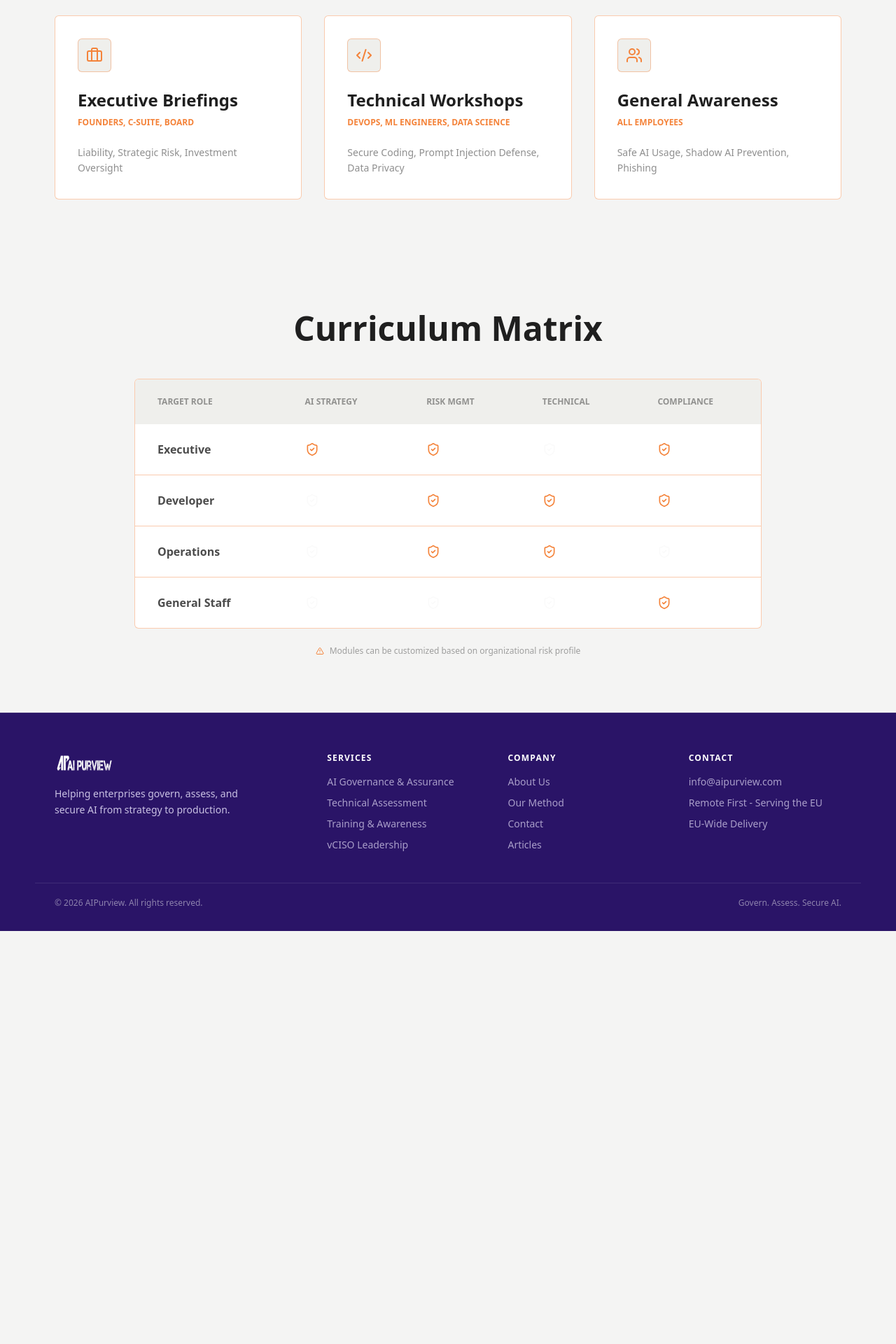
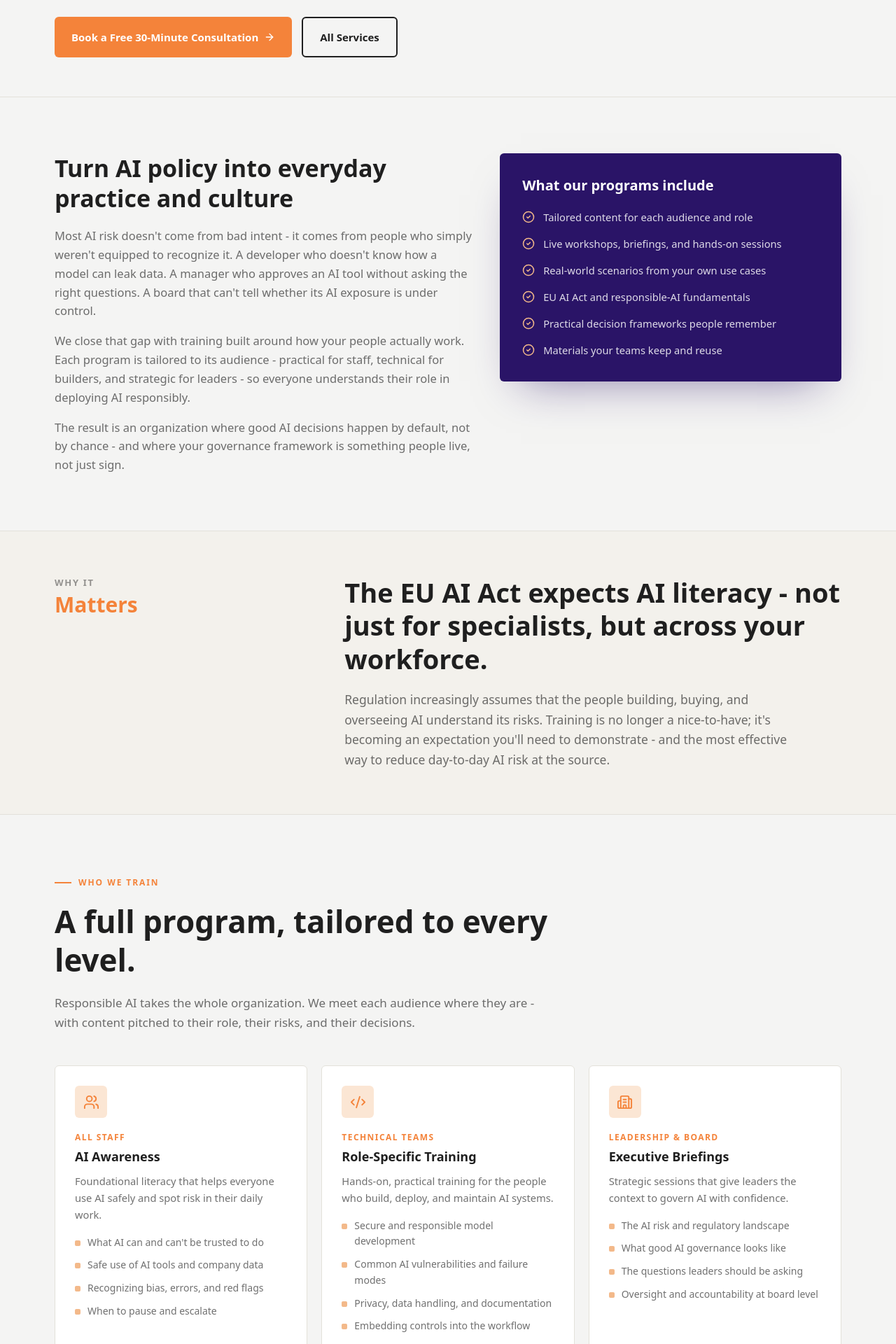
Before and after one commit to ziakn/aipurview, a Next.js app: page /training in a window 1280 px wide. Shown: the part 540-2460 px from the top of the page at 70% size. Before the commit the page ends 1870 px from the top, so only its background shows below. Built offline with nearby package versions, Linux system fonts and the light colour scheme.

Commit message:
n-changes

```diff
--- a/src/app/training/page.tsx
+++ b/src/app/training/page.tsx
@@ -1,142 +1,332 @@
 "use client";
 
+import Link from "next/link";
+import type { ReactNode } from "react";
 import { motion } from "framer-motion";
-import { AlertTriangle, Briefcase, Code2, GraduationCap, ShieldCheck, Users } from "lucide-react";
+import {
+    ArrowRight,
+    Building2,
+    CheckCircle2,
+    Code2,
+    Home,
+    Target,
+    Users,
+} from "lucide-react";
 import Navbar from "@/components/layout/Navbar";
 import Footer from "@/components/layout/Footer";
-import Section from "@/components/ui/Section";
 
-const trainingModules = [
+const programIncludes = [
+    "Tailored content for each audience and role",
+    "Live workshops, briefings, and hands-on sessions",
+    "Real-world scenarios from your own use cases",
+    "EU AI Act and responsible-AI fundamentals",
+    "Practical decision frameworks people remember",
+    "Materials your teams keep and reuse",
+];
+
+const audiences = [
     {
-        title: "Executive Briefings",
-        role: "Founders, C-Suite, Board",
-        focus: "Liability, Strategic Risk, Investment Oversight",
-        icon: Briefcase,
+        who: "All Staff",
+        title: "AI Awareness",
+        description: "Foundational literacy that helps everyone use AI safely and spot risk in their daily work.",
+        items: [
+            "What AI can and can't be trusted to do",
+            "Safe use of AI tools and company data",
+            "Recognizing bias, errors, and red flags",
+            "When to pause and escalate",
+        ],
+        icon: Users,
     },
     {
-        title: "Technical Workshops",
-        role: "DevOps, ML Engineers, Data Science",
-        focus: "Secure Coding, Prompt Injection Defense, Data Privacy",
+        who: "Technical Teams",
+        title: "Role-Specific Training",
+        description: "Hands-on, practical training for the people who build, deploy, and maintain AI systems.",
+        items: [
+            "Secure and responsible model development",
+            "Common AI vulnerabilities and failure modes",
+            "Privacy, data handling, and documentation",
+            "Embedding controls into the workflow",
+        ],
         icon: Code2,
     },
     {
-        title: "General Awareness",
-        role: "All Employees",
-        focus: "Safe AI Usage, Shadow AI Prevention, Phishing",
-        icon: Users,
+        who: "Leadership & Board",
+        title: "Executive Briefings",
+        description: "Strategic sessions that give leaders the context to govern AI with confidence.",
+        items: [
+            "The AI risk and regulatory landscape",
+            "What good AI governance looks like",
+            "The questions leaders should be asking",
+            "Oversight and accountability at board level",
+        ],
+        icon: Building2,
     },
 ];
 
-const matrix = [
-    { role: "Executive", strategy: "●", risk: "●", technical: "○", compliance: "●" },
-    { role: "Developer", strategy: "○", risk: "●", technical: "●", compliance: "●" },
-    { role: "Operations", strategy: "○", risk: "●", technical: "●", compliance: "○" },
-    { role: "General Staff", strategy: "○", risk: "○", technical: "○", compliance: "●" },
+const steps = [
+    {
+        number: "01",
+        title: "Assess",
+        description: "We gauge current AI literacy and risk awareness across your teams to find where the gaps and priorities are.",
+    },
+    {
+        number: "02",
+        title: "Tailor",
+        description: "We design content for each audience, grounded in your real use cases, tools, and governance framework.",
+    },
+    {
+        number: "03",
+        title: "Deliver",
+        description: "We run engaging live workshops and briefings - practical, scenario-based, and pitched to each group.",
+    },
+    {
+        number: "04",
+        title: "Embed",
+        description: "We leave behind materials, decision aids, and refreshers so the learning sticks and scales over time.",
+    },
 ];
+
+const outcomes = [
+    { label: "Literacy", description: "A workforce that understands AI and its risks" },
+    { label: "Confidence", description: "Teams that act on policy without hesitation" },
+    { label: "Culture", description: "Responsible AI as a shared, everyday habit" },
+    { label: "Evidence", description: "Demonstrable AI literacy for regulators" },
+];
+
+const reveal = {
+    initial: { opacity: 0, y: 24 },
+    whileInView: { opacity: 1, y: 0 },
+    viewport: { once: true, margin: "-80px" },
+    transition: { duration: 0.55 },
+};
+
+const Eyebrow = ({ children }: { children: string }) => (
+    <span className="inline-flex items-center gap-2.5 text-xs font-black uppercase tracking-[0.16em] text-brand-orange">
+        <span className="h-0.5 w-6 bg-brand-orange" />
+        {children}
+    </span>
+);
+
+const PrimaryLink = ({ href, children }: { href: string; children: ReactNode }) => (
+    <Link
+        href={href}
+        className="inline-flex items-center gap-2 rounded-md bg-brand-orange px-6 py-4 text-[15px] font-black text-white transition-all duration-200 hover:-translate-y-0.5 hover:bg-foreground"
+    >
+        {children}
+    </Link>
+);
 
 const TrainingPage = () => {
     return (
-        <main className="bg-background min-h-screen text-foreground">
+        <main className="min-h-screen bg-background text-foreground">
             <Navbar />
 
-            <section className="relative overflow-hidden border-b border-card-border pt-28 pb-14 md:pt-32 md:pb-20">
-                <div className="container mx-auto px-6">
-                    <div className="mx-auto max-w-4xl text-center">
+            <section className="overflow-hidden border-b border-[#e3e1da] pt-28 pb-10 md:pt-36 md:pb-14">
                 <motion.div
-                            initial={{ opacity: 0, scale: 0.9 }}
-                            animate={{ opacity: 1, scale: 1 }}
-                            className="mx-auto mb-8 flex h-20 w-20 items-center justify-center rounded-md border border-card-border bg-card-bg"
-                        >
-                            <GraduationCap className="h-10 w-10 text-brand-orange" />
-                        </motion.div>
-                        <motion.h1
+                    className="mx-auto max-w-[1180px] px-7"
                     initial={{ opacity: 0, y: 20 }}
                     animate={{ opacity: 1, y: 0 }}
-                            className="text-[clamp(2.75rem,5.6vw,5.75rem)] font-black leading-[1] tracking-[0] text-foreground"
+                    transition={{ duration: 0.55 }}
                 >
-                            The Human Element
-                        </motion.h1>
-                        <p className="mx-auto mt-6 max-w-2xl text-lg leading-relaxed text-foreground/60 md:text-xl">
-                            Technology is only as secure as the people who operate it. We provide role-specific education to foster a culture of AI safety.
+                    <div className="mb-5 flex flex-wrap items-center gap-2 text-[13px] font-semibold text-foreground/48">
+                        <Link href="/" className="inline-flex items-center gap-1 transition-colors hover:text-brand-orange">
+                            <Home className="h-3.5 w-3.5" />
+                            Home
+                        </Link>
+                        <span>/</span>
+                        <span>Services</span>
+                        <span>/</span>
+                        <span>Training & Awareness for AI</span>
+                    </div>
+
+                    <Eyebrow>Training & Awareness for AI</Eyebrow>
+                    <h1 className="mt-5 max-w-[900px] text-[clamp(2.2rem,5vw,3.75rem)] font-black leading-[1.05] tracking-[0] text-foreground">
+                        Your policies are only as strong as the <span className="text-brand-orange">people who apply them</span>.
+                    </h1>
+                    <p className="mt-6 max-w-[680px] text-lg leading-relaxed text-foreground/66 md:text-[18.5px]">
+                        AI governance fails when it lives in a document no one reads. We build practical training and awareness programs for every level of your organization - so responsible AI becomes everyday practice, not just policy.
                     </p>
+
+                    <div className="mt-8 flex flex-wrap gap-3.5">
+                        <PrimaryLink href="mailto:info@aipurview.com">
+                            Book a Free 30-Minute Consultation <ArrowRight className="h-4 w-4" />
+                        </PrimaryLink>
+                        <Link
+                            href="/#services"
+                            className="inline-flex items-center rounded-md border-2 border-foreground px-6 py-4 text-[15px] font-black text-foreground transition-all duration-200 hover:-translate-y-0.5 hover:bg-foreground hover:text-white"
+                        >
+                            All Services
+                        </Link>
+                    </div>
+                </motion.div>
+            </section>
+
+            <section className="py-14 md:py-20">
+                <div className="mx-auto grid max-w-[1180px] gap-10 px-7 lg:grid-cols-[1.1fr_0.9fr] lg:items-start">
+                    <motion.div {...reveal}>
+                        <h2 className="max-w-[620px] text-[clamp(1.6rem,3vw,2.125rem)] font-black leading-tight">
+                            Turn AI policy into everyday practice and culture
+                        </h2>
+                        <div className="mt-5 space-y-4 text-[16.5px] leading-relaxed text-foreground/64">
+                            <p>Most AI risk doesn&apos;t come from bad intent - it comes from people who simply weren&apos;t equipped to recognize it. A developer who doesn&apos;t know how a model can leak data. A manager who approves an AI tool without asking the right questions. A board that can&apos;t tell whether its AI exposure is under control.</p>
+                            <p>We close that gap with training built around how your people actually work. Each program is tailored to its audience - practical for staff, technical for builders, and strategic for leaders - so everyone understands their role in deploying AI responsibly.</p>
+                            <p>The result is an organization where good AI decisions happen by default, not by chance - and where your governance framework is something people live, not just sign.</p>
+                        </div>
+                    </motion.div>
+
+                    <motion.aside
+                        {...reveal}
+                        transition={{ duration: 0.55, delay: 0.08 }}
+                        className="rounded-md bg-[#2a1467] p-8 text-white shadow-[0_30px_60px_-30px_rgba(42,20,103,0.5)]"
+                    >
+                        <h3 className="mb-5 text-xl font-black text-white">What our programs include</h3>
+                        <ul className="space-y-3.5">
+                            {programIncludes.map((item) => (
+                                <li key={item} className="flex gap-3 text-[14.7px] leading-relaxed text-white/84">
+                                    <CheckCircle2 className="mt-0.5 h-[18px] w-[18px] shrink-0 text-[#f3b98a]" />
+                                    <span>{item}</span>
+                                </li>
+                            ))}
+                        </ul>
+                    </motion.aside>
+                </div>
+            </section>
+
+            <section className="border-y border-[#e3e1da] bg-[#f3f1ec] py-16">
+                <motion.div className="mx-auto grid max-w-[1180px] gap-8 px-7 lg:grid-cols-[0.7fr_1.3fr]" {...reveal}>
+                    <div className="text-[13px] font-black uppercase tracking-[0.13em] text-foreground/45">
+                        Why it
+                        <b className="block pt-1 text-3xl font-black normal-case tracking-[0] text-brand-orange">Matters</b>
+                    </div>
+                    <div>
+                        <h2 className="max-w-[760px] text-[clamp(1.65rem,3.2vw,2.375rem)] font-black leading-tight">
+                            The EU AI Act expects AI literacy - not just for specialists, but across your workforce.
+                        </h2>
+                        <p className="mt-5 max-w-[640px] text-[17.5px] leading-relaxed text-foreground/64">
+                            Regulation increasingly assumes that the people building, buying, and overseeing AI understand its risks. Training is no longer a nice-to-have; it&apos;s becoming an expectation you&apos;ll need to demonstrate - and the most effective way to reduce day-to-day AI risk at the source.
+                        </p>
+                    </div>
+                </motion.div>
+            </section>
+
+            <section className="py-16 md:py-20">
+                <div className="mx-auto max-w-[1180px] px-7">
+                    <motion.div className="mb-12 max-w-[720px]" {...reveal}>
+                        <Eyebrow>Who we train</Eyebrow>
+                        <h2 className="mt-5 text-[clamp(1.8rem,3.6vw,2.75rem)] font-black leading-tight">
+                            A full program, tailored to every level.
+                        </h2>
+                        <p className="mt-5 text-[17px] leading-relaxed text-foreground/64">
+                            Responsible AI takes the whole organization. We meet each audience where they are - with content pitched to their role, their risks, and their decisions.
+                        </p>
+                    </motion.div>
+
+                    <div className="grid gap-5 lg:grid-cols-3">
+                        {audiences.map((audience, index) => {
+                            const Icon = audience.icon;
+                            return (
+                                <motion.div
+                                    key={audience.title}
+                                    className="rounded-md border border-[#e3e1da] bg-white p-7 transition-all duration-300 hover:-translate-y-1.5 hover:border-[#f3b98a] hover:shadow-[0_24px_44px_-28px_rgba(35,39,46,0.4)]"
+                                    {...reveal}
+                                    transition={{ duration: 0.55, delay: index * 0.05 }}
+                                >
+                                    <div className="mb-5 flex h-[46px] w-[46px] items-center justify-center rounded-md bg-[#fbe6d4] text-brand-orange">
+                                        <Icon className="h-[23px] w-[23px]" />
+                                    </div>
+                                    <div className="mb-2 text-xs font-black uppercase tracking-[0.12em] text-brand-orange">{audience.who}</div>
+                                    <h3 className="text-lg font-black leading-tight">{audience.title}</h3>
+                                    <p className="mt-3 text-[14.7px] leading-relaxed text-foreground/64">{audience.description}</p>
+                                    <ul className="mt-4 space-y-2.5">
+                                        {audience.items.map((item) => (
+                                            <li key={item} className="flex gap-2.5 text-sm leading-relaxed text-foreground/64">
+                                                <span className="mt-2 h-2 w-2 shrink-0 rounded-[2px] bg-[#f3b98a]" />
+                                                <span>{item}</span>
+                                            </li>
+                                        ))}
+                                    </ul>
+                                </motion.div>
+                            );
+                        })}
                     </div>
                 </div>
             </section>
 
-            <Section>
-                <div className="grid grid-cols-1 md:grid-cols-3 gap-8">
-                    {trainingModules.map((module, index) => (
+            <section className="pb-16 md:pb-20">
+                <div className="mx-auto max-w-[1180px] px-7">
+                    <motion.div className="mb-12 max-w-[720px]" {...reveal}>
+                        <Eyebrow>How it works</Eyebrow>
+                        <h2 className="mt-5 text-[clamp(1.8rem,3.6vw,2.75rem)] font-black leading-tight">
+                            A program built around your organization.
+                        </h2>
+                        <p className="mt-5 text-[17px] leading-relaxed text-foreground/64">
+                            We don&apos;t deliver generic slideware. Every program is shaped to your context, your tools, and your risks.
+                        </p>
+                    </motion.div>
+
+                    <div className="grid gap-5 md:grid-cols-2 lg:grid-cols-4">
+                        {steps.map((step, index) => (
                             <motion.div
-                            key={module.title}
-                            initial={{ opacity: 0, y: 20 }}
-                            whileInView={{ opacity: 1, y: 0 }}
-                            transition={{ delay: index * 0.1 }}
-                            viewport={{ once: true }}
-                            className="glass-card p-8 hover:border-brand-orange transition-colors group"
+                                key={step.title}
+                                className="relative rounded-md border border-[#e3e1da] bg-white p-6 transition-all duration-300 hover:-translate-y-1.5 hover:shadow-[0_24px_44px_-28px_rgba(35,39,46,0.4)]"
+                                {...reveal}
+                                transition={{ duration: 0.55, delay: index * 0.05 }}
                             >
-                            <div className="w-12 h-12 bg-dark-charcoal border border-card-border rounded-md flex items-center justify-center mb-6">
-                                <module.icon className="w-6 h-6 text-brand-orange" />
-                            </div>
-                            <h3 className="text-2xl font-black mb-2 group-hover:text-brand-orange transition-colors text-foreground">{module.title}</h3>
-                            <p className="text-brand-orange text-xs font-bold uppercase mb-6">{module.role}</p>
-                            <p className="text-foreground/50 text-sm leading-relaxed">{module.focus}</p>
+                                <div className="text-3xl font-black text-[#f3b98a]">{step.number}</div>
+                                <h3 className="mt-4 text-lg font-black">{step.title}</h3>
+                                <p className="mt-2 text-[14.3px] leading-relaxed text-foreground/64">{step.description}</p>
+                                <span className="absolute bottom-0 left-6 h-1 w-12 bg-brand-orange" />
                             </motion.div>
                         ))}
                     </div>
-            </Section>
+                </div>
+            </section>
 
-            {/* Training Matrix */}
-            <Section>
-                <div className="max-w-4xl mx-auto">
-                    <h2 className="text-3xl md:text-5xl font-black mb-12 text-center text-foreground">Curriculum Matrix</h2>
-                    <div className="overflow-x-auto rounded-md border border-card-border bg-card-bg">
-                        <table className="w-full text-left">
-                            <thead>
-                                <tr className="bg-dark-charcoal uppercase text-xs font-bold text-foreground/45">
-                                    <th className="px-8 py-6">Target Role</th>
-                                    <th className="px-8 py-6">AI Strategy</th>
-                                    <th className="px-8 py-6">Risk Mgmt</th>
-                                    <th className="px-8 py-6">Technical</th>
-                                    <th className="px-8 py-6">Compliance</th>
-                                </tr>
-                            </thead>
-                            <tbody className="divide-y divide-card-border">
-                                {matrix.map((row) => (
-                                    <tr key={row.role} className="hover:bg-foreground/[0.02] transition-colors group">
-                                        <td className="px-8 py-6 font-bold text-foreground/80 group-hover:text-foreground transition-colors">
-                                            {row.role}
-                                        </td>
-                                        <td className="px-8 py-6">
-                                            <span className={row.strategy === "●" ? "text-brand-orange" : "text-foreground/10"}>
-                                                {row.strategy === "●" ? <ShieldCheck className="w-5 h-5" /> : <ShieldCheck className="w-5 h-5 opacity-20" />}
-                                            </span>
-                                        </td>
-                                        <td className="px-8 py-6">
-                                            <span className={row.risk === "●" ? "text-brand-orange" : "text-foreground/10"}>
-                                                {row.risk === "●" ? <ShieldCheck className="w-5 h-5" /> : <ShieldCheck className="w-5 h-5 opacity-20" />}
-                                            </span>
-                                        </td>
-                                        <td className="px-8 py-6">
-                                            <span className={row.technical === "●" ? "text-brand-orange" : "text-foreground/10"}>
-                                                {row.technical === "●" ? <ShieldCheck className="w-5 h-5" /> : <ShieldCheck className="w-5 h-5 opacity-20" />}
-                                            </span>
-                                        </td>
-                                        <td className="px-8 py-6">
-                                            <span className={row.compliance === "●" ? "text-brand-orange" : "text-foreground/10"}>
-                                                {row.compliance === "●" ? <ShieldCheck className="w-5 h-5" /> : <ShieldCheck className="w-5 h-5 opacity-20" />}
-                                            </span>
-                                        </td>
-                                    </tr>
+            <section className="border-y border-[#e3e1da] bg-[#f3f1ec] py-16 md:py-20">
+                <div className="mx-auto max-w-[1180px] px-7">
+                    <motion.div className="mb-10 max-w-[720px]" {...reveal}>
+                        <Eyebrow>Outcomes</Eyebrow>
+                        <h2 className="mt-5 text-[clamp(1.8rem,3.6vw,2.75rem)] font-black leading-tight">
+                            What you walk away with.
+                        </h2>
+                    </motion.div>
+
+                    <div className="grid gap-4 sm:grid-cols-2 lg:grid-cols-4">
+                        {outcomes.map((outcome, index) => (
+                            <motion.div
+                                key={outcome.label}
+                                className="rounded-md border border-[#e3e1da] bg-white p-6"
+                                {...reveal}
+                                transition={{ duration: 0.55, delay: index * 0.05 }}
+                            >
+                                <b className="block text-3xl font-black text-brand-orange">{outcome.label}</b>
+                                <span className="mt-2 block text-sm leading-relaxed text-foreground/64">{outcome.description}</span>
+                            </motion.div>
                         ))}
-                            </tbody>
-                        </table>
                     </div>
-                    <p className="text-foreground/40 text-xs mt-6 flex items-center justify-center space-x-2">
-                        <AlertTriangle className="w-3 h-3 text-brand-orange" />
-                        <span>Modules can be customized based on organizational risk profile</span>
+                </div>
+            </section>
+
+            <section className="py-16 md:py-24">
+                <div className="mx-auto max-w-[1180px] px-7">
+                    <motion.div className="rounded-md bg-[#2a1467] px-6 py-16 text-center md:px-10 md:py-[70px]" {...reveal}>
+                        <div className="mx-auto mb-6 flex h-14 w-14 items-center justify-center rounded-md bg-white/10 text-[#f3b98a]">
+                            <Target className="h-7 w-7" />
+                        </div>
+                        <h2 className="mx-auto max-w-[760px] text-[clamp(1.8rem,3.6vw,2.75rem)] font-black leading-tight text-white">
+                            Make responsible AI something your people live.
+                        </h2>
+                        <p className="mx-auto mt-5 max-w-[620px] text-lg leading-relaxed text-[#cfc7e6]">
+                            In one conversation, we&apos;ll map your teams&apos; AI literacy gaps and outline a training program that fits your organization.
                         </p>
+                        <div className="mt-8">
+                            <PrimaryLink href="mailto:info@aipurview.com">
+                                Book a Free 30-Minute Consultation <ArrowRight className="h-4 w-4" />
+                            </PrimaryLink>
                         </div>
-            </Section>
+                    </motion.div>
+                </div>
+            </section>
 
             <Footer />
         </main>
```
Lines whose indentation alone changed are shown as unchanged.
